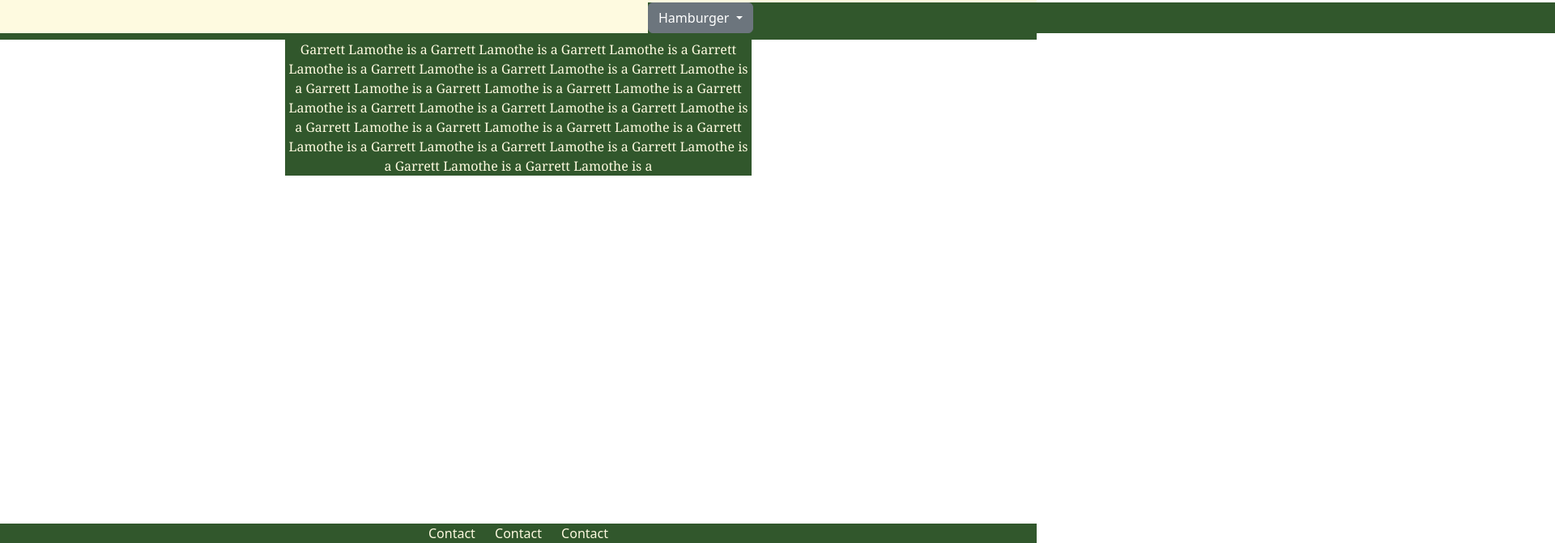
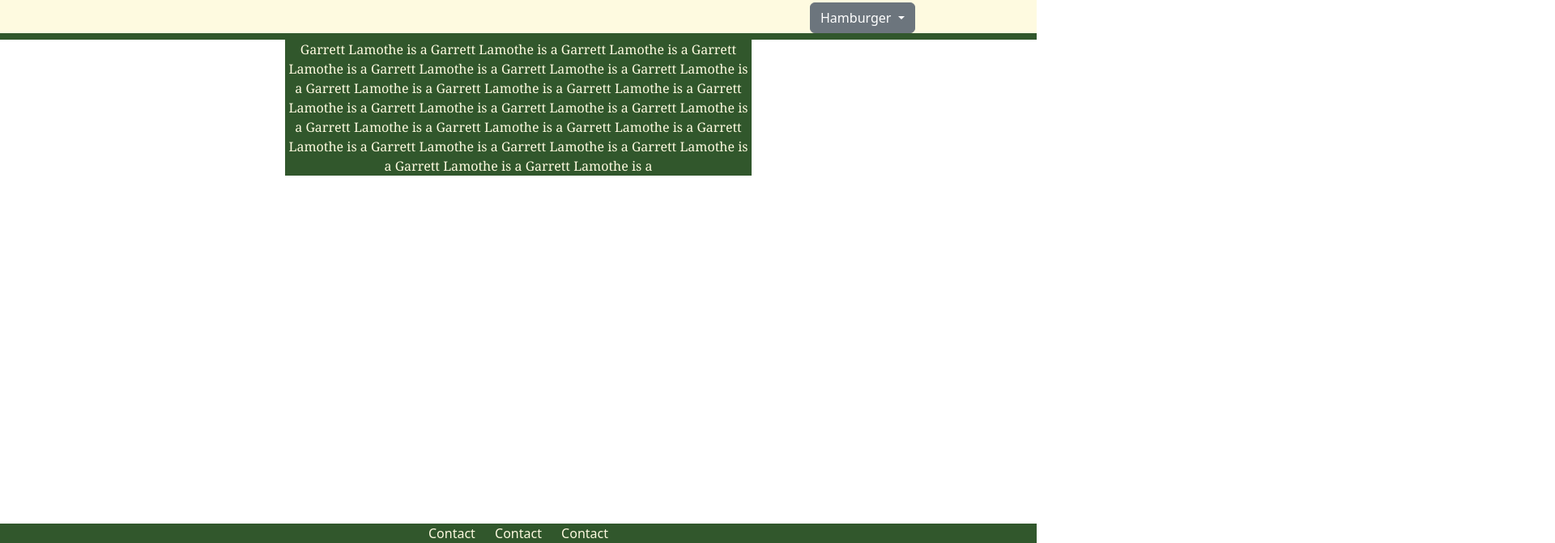
Before and after one commit to GarrettLamothe/garrett_portfolio, a plain HTML site: page portfolio.html in a window 1280 px wide. Shown: the part 129-800 px from the top of the page at 81% size, 1920 px wide, since content can reach past the window. Drawn offline with nearby package versions, Linux system fonts and the light colour scheme.

Commit message:
button adjust

```diff
--- a/portfolio.html
+++ b/portfolio.html
@@ -37,8 +37,8 @@
     .dropdown {
         position: relative;
         top: 0px;
-        left: 800px;
-        background-color: #31572c;
+        left: 1000px;
+        color:#31572c;
     }
     .container_main {
         margin: 0 auto;
```
